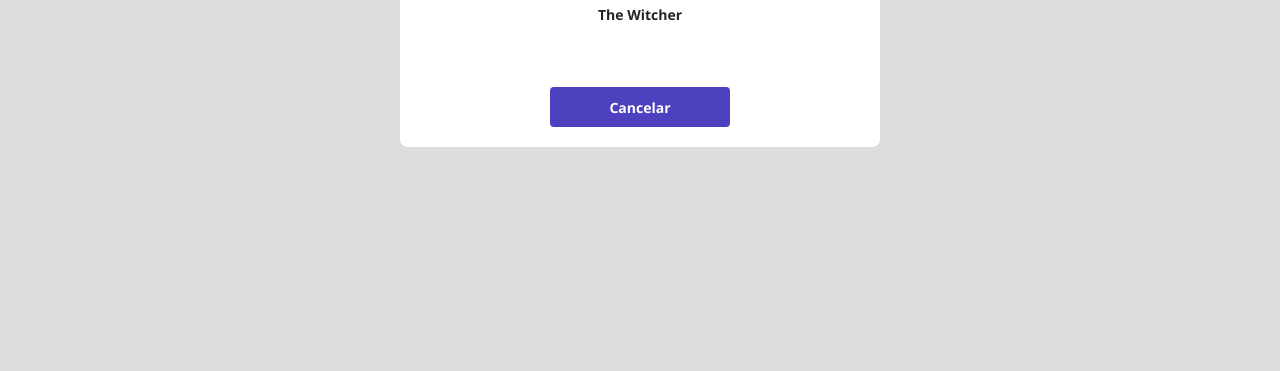
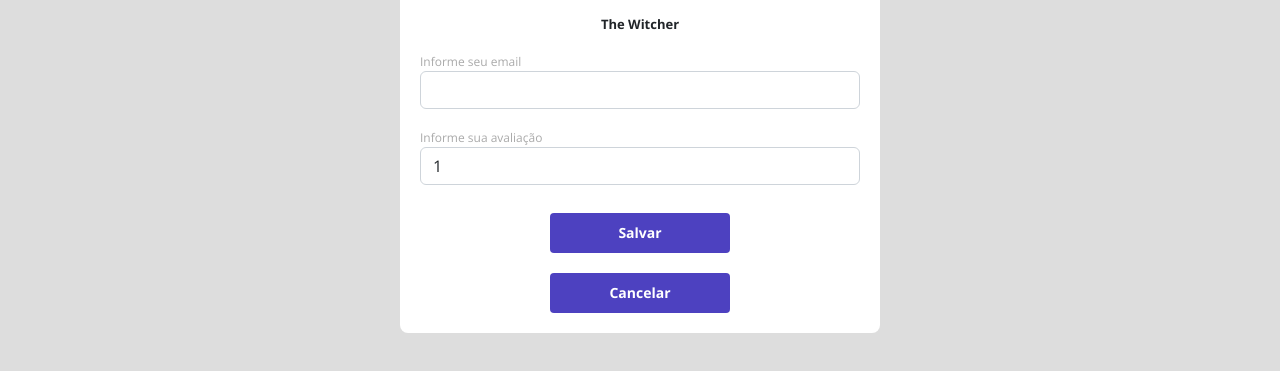
Before and after one commit to Julio-Faria/dsmovie, a plain HTML site: page form.html in a window 1280 px wide. Shown: the part 463-834 px from the top of the page. Before the commit the page ends 800 px from the top, so only its background shows below. Drawn offline with nearby package versions, Linux system fonts and the light colour scheme.

Commit message:
Form part 2

```diff
--- a/css/styles.css
+++ b/css/styles.css
@@ -5,6 +5,7 @@
     --text-gray: #4a4a4a;
     --color-primary:#4D41C0;
     --white:#fff;
+    --text-light-gray: #aaa;
 
 }
 
@@ -107,9 +108,45 @@ a, a:hover { /*:hover "quando passar o mouse em cima*/
     align-items: center;
     justify-content: center;
     border-radius: 4px;
+    border: 0;
 }
 
 .dsmovie-form-container{
     padding: 40px 0;
     max-width: 480px;
 }
+
+.dsmovie-form-description {
+    background-color: var(--white);
+    padding: 20px;
+    display: flex;
+    flex-direction: column;
+    align-items: center;
+    border-radius: 0 0 8px 8px;
+}
+
+.dsmovie-form {
+    width: 100%;
+
+}
+
+.dsmovie-form-description h3 {
+    font-size: 13px;
+    font-weight: 700;
+    margin-bottom: 20px;
+}
+
+.dsmovie-form-group {
+    margin-bottom: 20px;
+    color: var(--text-light-gray);
+    font-size: 12px;
+}
+
+.dsmovie-form-btn-container {
+    margin-top: 28px;
+    height: 100px;
+    display: flex;
+    flex-direction: column;
+    align-items: center;
+    justify-content: space-between;
+}
--- a/form.html
+++ b/form.html
@@ -28,9 +28,30 @@
                 <div><!--(breakpoints)Referencia para quantidade de itens por linha, referente a tamanho de pagina-->
                     <div class="dsmovie-card">
                         <img src="https://www.themoviedb.org/t/p/w533_and_h300_bestv2/jBJWaqoSCiARWtfV0GlqHrcdidd.jpg" alt="The Witcher">
-                        <div class="dsmovie-card-description">
+                        <div class="dsmovie-form-description">
                              <h3>The Witcher</h3>
-                             <a class="dsmovie-btn" href="index.html">Cancelar</a>
+                            <form class="dsmovie-form">
+                                <div class="form-group dsmovie-form-group">
+                                    <label for="email">Informe seu email</label>
+                                    <input class="form-control" type="email"id="email">
+                                </div>
+                                <div class="form-group dsmovie-form-group">
+                                    <label for="score">Informe sua avaliação</label>
+                                    <select class="form-control" name="score" id="score">
+                                        <option value="1">1</option>
+                                        <option value="2">2</option>
+                                        <option value="3">3</option>
+                                        <option value="4">4</option>
+                                        <option value="5">5</option>
+                                    </select>
+                                </div>
+                                <div class="dsmovie-form-btn-container">
+                                    <button class="dsmovie-btn" type="submit">Salvar</button>
+                                    <a class="dsmovie-btn" href="index.html">Cancelar</a>
+                                </div>
+                            </form>
+
+
                         </div>
                     </div>
                 </div>
```
